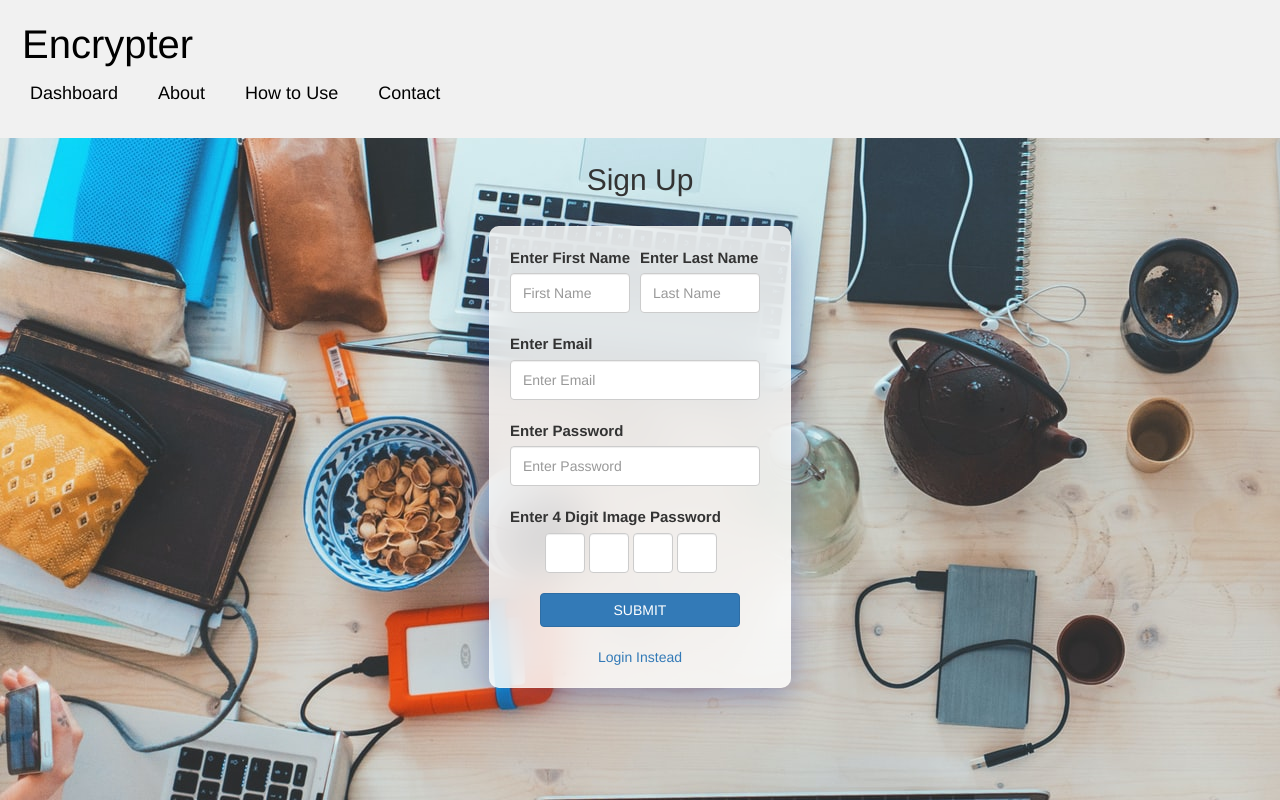
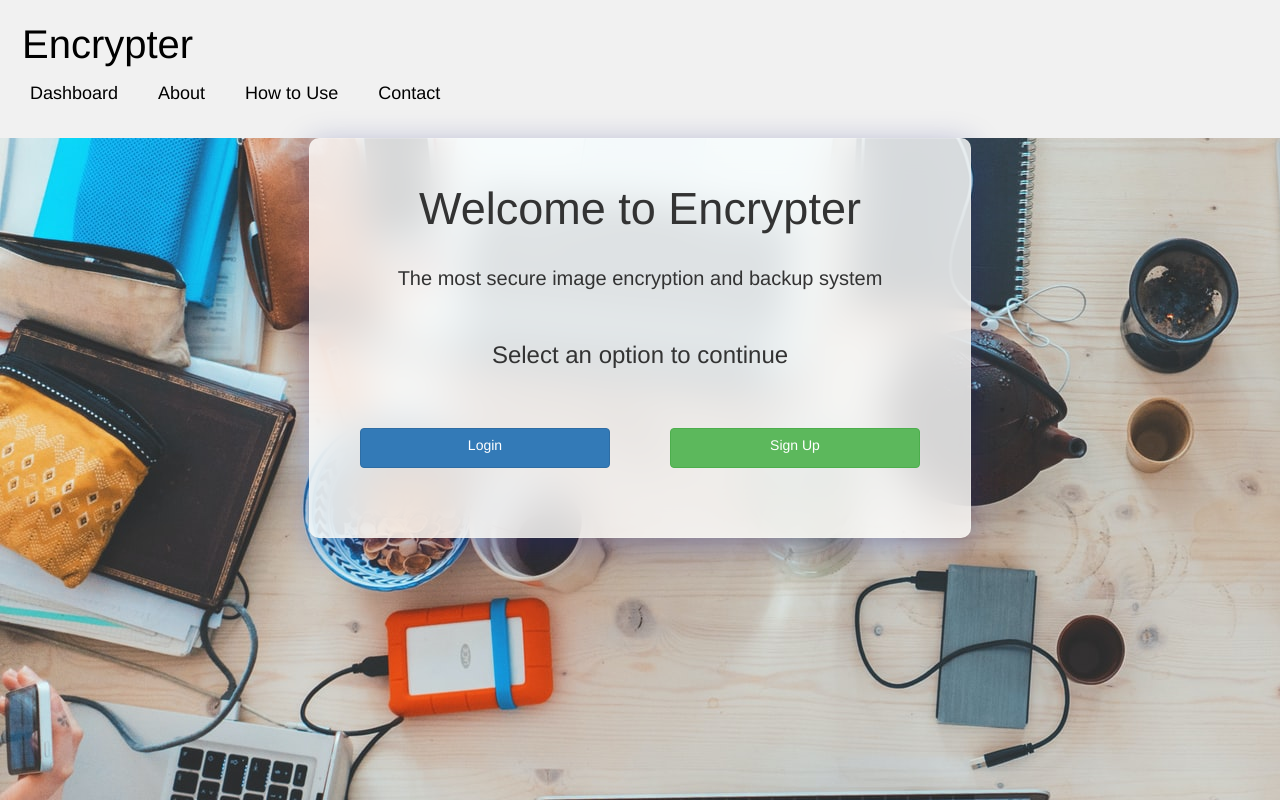
Before and after one commit to bryanlewis2/Encrypter, a Flask app: page / in a window 1280 px wide. Run offline with Flask 2, Linux system fonts and the light colour scheme; some libraries are stand-ins or nearby versions.

Commit message:
Update 19 15/02/2022

```diff
--- a/Encrypter/app.py
+++ b/Encrypter/app.py
@@ -38,7 +38,7 @@ app.config['SECRET_KEY'] = '757-551-518'
 def welcome():
     # Render the page
  #   return render_template('imageupload.html')
-    return render_template('signup.html')
+    return render_template('welcome.html')
 
 @app.route('/signuppage')
 def signuppage():
--- /dev/null
+++ b/Encrypter/static/css/welcomepage.css
@@ -0,0 +1,56 @@
+body
+{
+    text-align:center;
+    background-image: url('../images/marvin-meyer-SYTO3xs06fU-unsplash.jpg');
+}
+
+h2{
+    margin-top:25px;
+    font-size:45px;
+}
+
+p {
+    font-size:20px;
+}
+
+#option_text {
+    margin-top: 50px;
+    padding-bottom:20px;
+}
+#card {
+    width: fit-content;
+    height: 400px;
+    padding: 20px;
+    display: block;
+    margin: auto;
+    background: rgba( 255, 255, 255, 0.8 );
+    box-shadow: 0 8px 32px 0 rgba( 31, 38, 135, 0.37 );
+    backdrop-filter: blur( 20px );
+    -webkit-backdrop-filter: blur( 20px );
+    border-radius: 10px;
+    border: 1px solid rgba( 255, 255, 255, 0.18 );
+}
+
+#tag {
+    margin-top:30px;
+}
+
+#login_link {
+    text-align:center;
+    padding:30px;
+    float:left;
+    width: 50%;
+}
+
+#signup_link {
+    text-align:center;
+    padding:30px;
+    float: left;
+    width: 50%;
+}
+
+#login_button, #signup_button {
+    width:250px;
+    height:40px;
+    text-align:center;
+}
--- a/Encrypter/templates/imagepasswordpage.html
+++ b/Encrypter/templates/imagepasswordpage.html
@@ -88,7 +88,7 @@
                 </div>
             </div>
 
-            <input id="submit" type="submit" class="btn btn-success" value="View" /><br /><br />
+            <input id="submit" type="submit" class="btn btn-success" value="Download" /><br /><br />
 
             <a id="dashboardpage" href="/dashboardpage" class="btn btn-primary">Return to Dashboard</a>
         </div>
--- a/Encrypter/templates/login.html
+++ b/Encrypter/templates/login.html
@@ -57,7 +57,7 @@
             </div>
 
             <div id="loginbutton" style="text-align:center;">
-                <input class="text-center btn btn-primary" type="submit" value="SUBMIT" /><br /><br />
+                <input class="text-center btn btn-primary" type="submit" value="Login" /><br /><br />
             </div>
 
             <div style="text-align:center;">
--- a/Encrypter/templates/signup.html
+++ b/Encrypter/templates/signup.html
@@ -86,11 +86,10 @@
                     <input class="m-2 text-center form-control rounded" v-on:keyup="inputenter(3)" type="text" id="input3" name="input3" maxlength="1" />
                     <input class="m-2 text-center form-control rounded" v-on:keyup="inputenter(4)" type="text" id="input4" name="input4" maxlength="1" />
                 </div>
-                <!--<input type="text" oninput="this.value = this.value.replace(/[^0-9]/g, '').replace(/(\..*?)\..*/g, '$1');" class="form-control" id="imgpassword" name="img_pass" maxlength="4" required /><br />-->
             </div>
 
             <div style="text-align:center; padding-top:20px;">
-                <input id="submitbutton" class="text-center btn btn-primary" type="submit" value="SUBMIT" /> <br /><br />
+                <input id="submitbutton" class="text-center btn btn-primary" type="submit" value="Submit" /> <br /><br />
             </div>
 
             <div style="text-align:center;">
--- a/Encrypter/templates/welcome.html
+++ b/Encrypter/templates/welcome.html
@@ -7,13 +7,42 @@
     <link rel="stylesheet" href="https://maxcdn.bootstrapcdn.com/bootstrap/3.4.1/css/bootstrap.min.css">
     <script src="https://ajax.googleapis.com/ajax/libs/jquery/3.5.1/jquery.min.js"></script>
     <script src="https://maxcdn.bootstrapcdn.com/bootstrap/3.4.1/js/bootstrap.min.js"></script>
+    <link rel="stylesheet" href="../static/css/welcomepage.css" />
+    <link rel="stylesheet" type="text/css" href="{{ url_for('static',filename='css/dashboardpage.css') }}" />
 </head>
 <body>
-    <h2>Welcome to Encrypter</h2><br /><br />
-    <p>The most secure image encryption and backup system</p>
+    <div class="header">
+        <a href="#" class="logo">Encrypter</a>
+        <div class="header-right">
+            <a href="/dashboardpage" style="padding-left:20px; padding-right:20px;">Dashboard</a>
+            <a id="about_text" href="/static/html/about.html" style="padding-left:20px; padding-right:20px;">About</a>
+            <a id="tutorial" href="/static/html/tutorial.html" style="padding-left:20px; padding-right:20px;">How to Use</a>
+            <a id="contact" href="/static/html/contact.html" style="padding-left:20px; padding-right:20px;">Contact</a>
+        </div>
+    </div>
 
-    <h4>Select an option to continue</h4><br /><br />
-    <a href="/loginpage">Login</a><br /><br />
-    <a href="/signuppage">Sign Up</a>
+    <div id="card">
+        <div id="title">
+            <h2>Welcome to Encrypter</h2>
+        </div>
+        <div id="tag">
+            <p>The most secure image encryption and backup system</p>
+        </div>
+
+        <div id="option">
+            <div id="option_tag">
+                <h3 id="option_text">Select an option to continue</h3>
+            </div>
+
+            <div id="links">
+                <div id="login_link">
+                    <a href="/loginpage" id="login_button" class="btn btn-primary">Login</a>
+                </div>
+                <div id="signup_link">
+                    <a href="/signuppage" id="signup_button" class="btn btn-success">Sign Up</a>
+                </div>
+            </div>
+        </div>
+    </div>
 </body>
 </html>
```
Also changed, not shown: Encrypter/templates/imgpin.html (deleted, +0 -16 lines), 1 other file.
